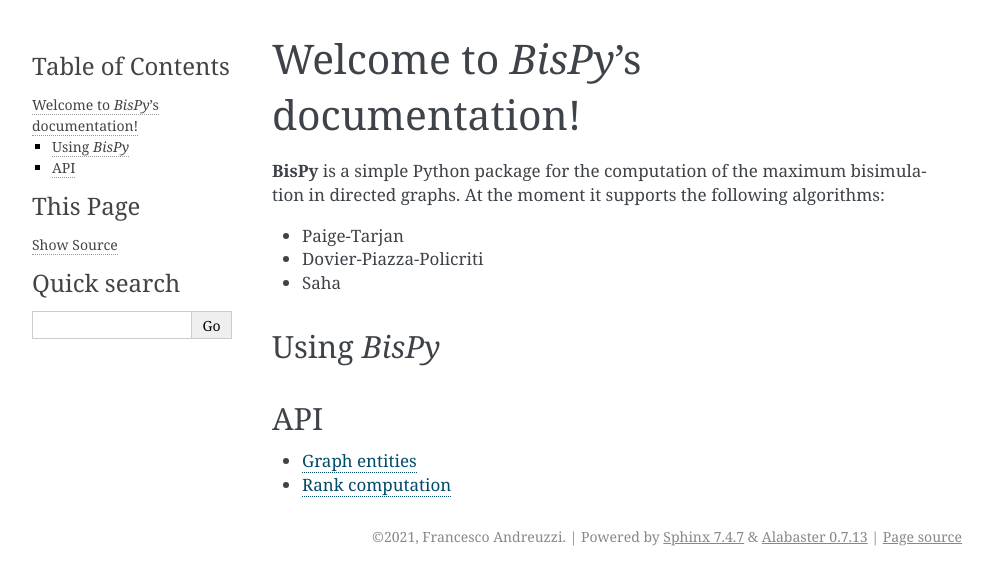
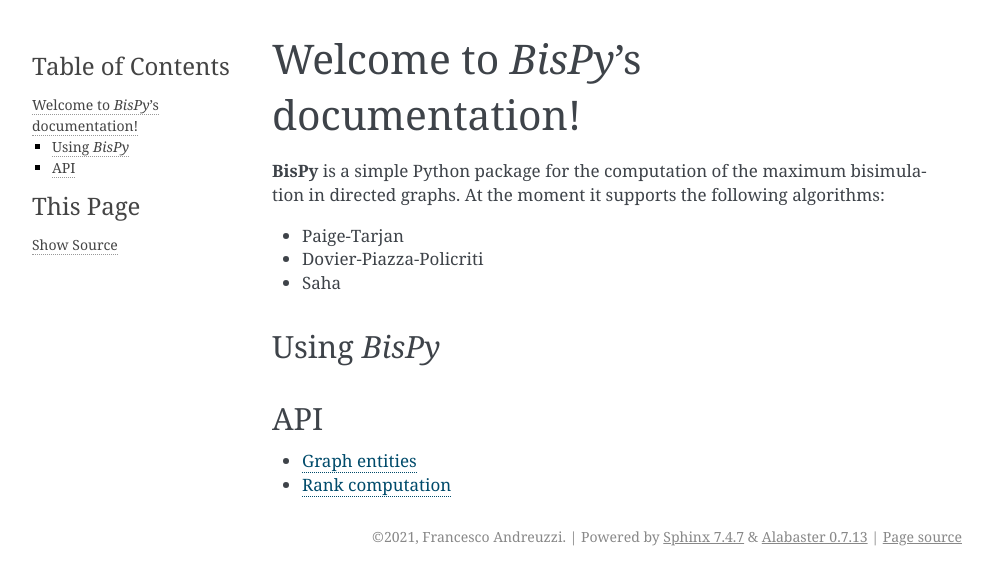
Before and after one commit to fandreuz/BisPy, a Sphinx documentation site: the page built from docs/source/index.rst, in a window 1280 px wide. Shown: the top 585 px of the page, without its empty margins (148-1141 px from the left). Built offline with Sphinx 7.4.7, drawn with Linux system fonts in a browser that asks for light colours.

Commit message:
remove searchbox. fix templates/static path

```diff
--- a/docs/source/conf.py
+++ b/docs/source/conf.py
@@ -35,7 +35,7 @@
 ]
 
 # Add any paths that contain templates here, relative to this directory.
-templates_path = ['_templates']
+templates_path = ['../_templates']
 
 # List of patterns, relative to source directory, that match files and
 # directories to ignore when looking for source files.
@@ -53,7 +53,7 @@
 # Add any paths that contain custom static files (such as style sheets) here,
 # relative to this directory. They are copied after the builtin static files,
 # so a file named "default.css" will overwrite the builtin "default.css".
-html_static_path = ['_static']
+html_static_path = ['../_static']
 
 master_doc = 'index'
 
```
Also changed, not shown: docs/_templates/searchbox.html (added).
